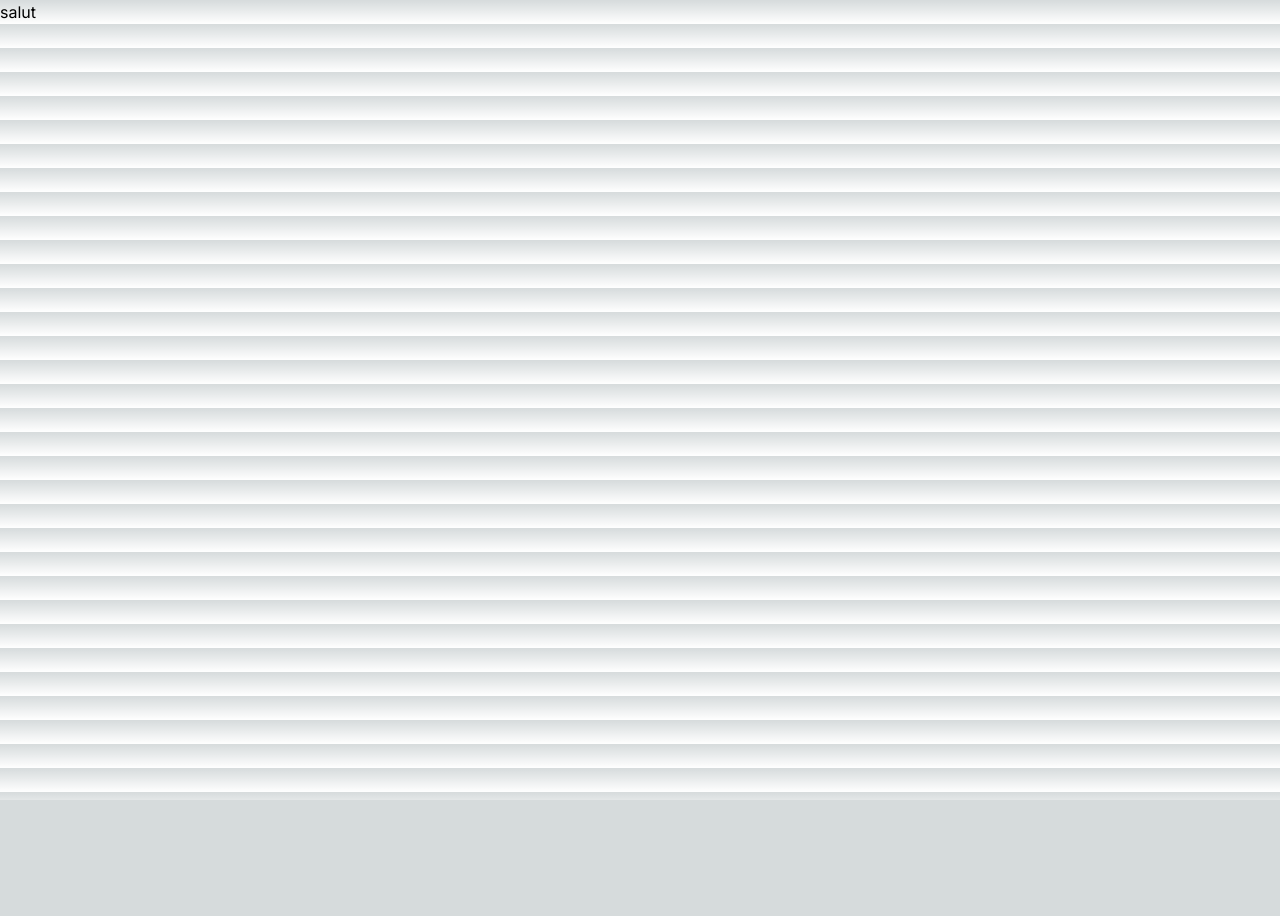
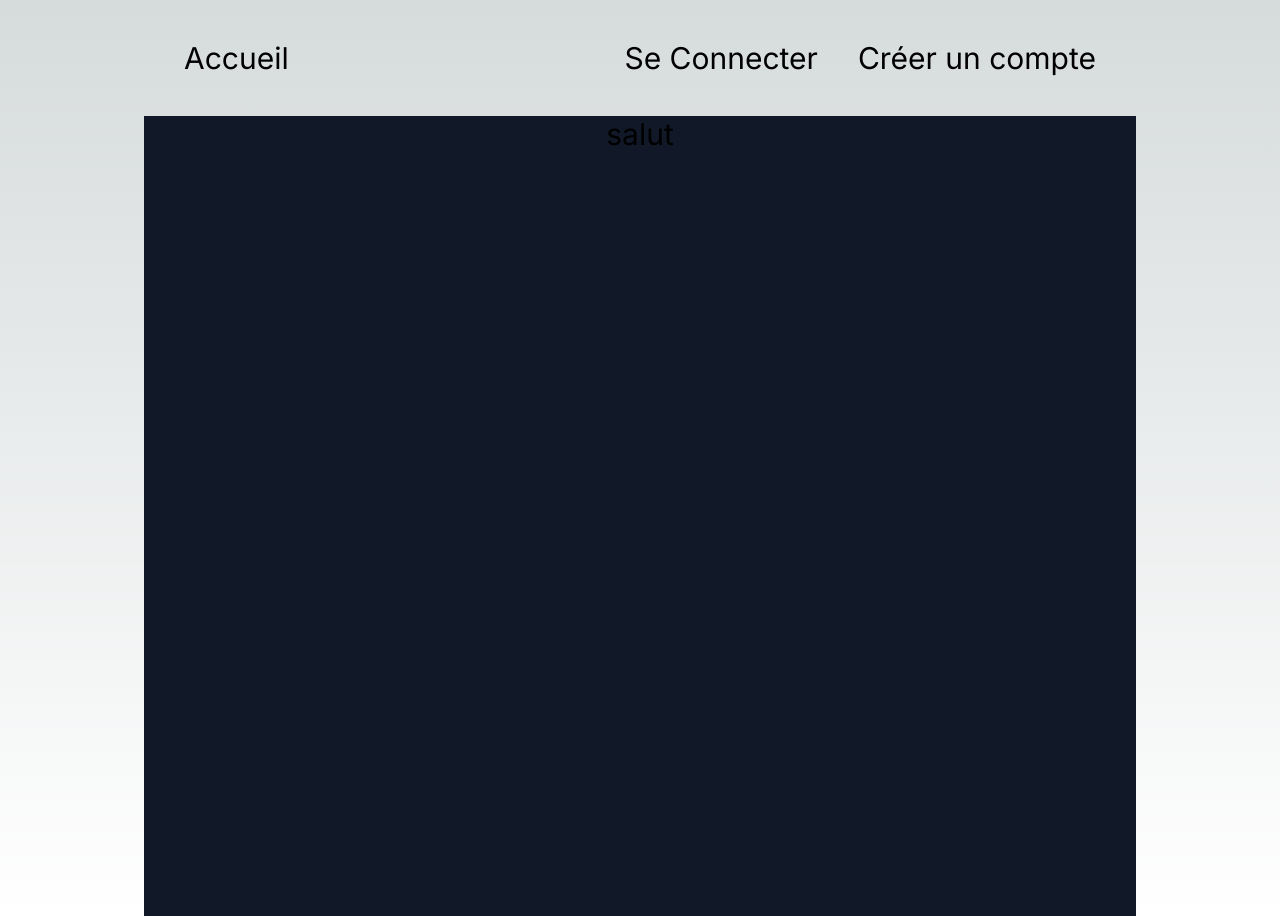
Before and after one commit to lapinRagnar/next14-auth-with-clerk-login-signup-resetpassword-google-github-credentials, a Next.js app: page / in a window 1280 px wide. Before the commit the page ends 800 px from the top, so only its background shows below. Built offline with nearby package versions, Linux system fonts and the light colour scheme; no server answers.

Commit message:
la navbar

```diff
--- a/src/app/layout.tsx
+++ b/src/app/layout.tsx
@@ -3,6 +3,7 @@ import { Inter } from 'next/font/google'
 import './globals.css'
 
 import { ClerkProvider } from '@clerk/nextjs'
+import Navbar from '@/components/Navbar'
 
 const inter = Inter({ subsets: ['latin'] })
 
@@ -22,7 +23,15 @@ export default function RootLayout({
       <ClerkProvider>
 
         <body className={inter.className}>
-          {children}
+          <div className='mx-36 text-3xl'>
+
+            <Navbar />
+
+            <div className='flex flex-col items-center mt-10 min-h-screen bg-gray-900'>
+              {children}
+            </div>
+
+          </div>
         </body>
 
       </ClerkProvider>
--- /dev/null
+++ b/src/components/Navbar.tsx
@@ -0,0 +1,54 @@
+import Link from "next/link"
+
+import { UserButton, auth, useAuth } from "@clerk/nextjs"
+
+const Navbar = async () => {
+
+  // const { isLoaded, userId, sessionId, getToken } = useAuth()
+
+  const { userId } = await auth()
+  const isAuth = !!userId
+
+
+
+  return (
+    <div>
+      <ul className="flex justify-between m-10 items-center">
+        <div>
+          <Link href="/">
+            <li>Accueil</li>
+          </Link>
+        </div>
+        <div className="flex gap-10">
+
+          {!isAuth ? (
+            <>
+
+              <Link href="/sign-in">
+                <li>Se Connecter</li>
+              </Link>
+              <Link href="/sign-up">
+                <li>Créer un compte</li>
+              </Link>
+
+            </>
+          ):(
+            <>
+              <Link href="/profile">
+                <li>Profile</li>
+              </Link>
+              <li>
+                <UserButton afterSignOutUrl="/"/>
+              </li>
+            </>
+          )}
+
+
+
+        </div>
+      </ul>
+    </div>
+  )
+}
+
+export default Navbar
```
Also changed, not shown: src/middleware.ts (+5 -3 lines).
